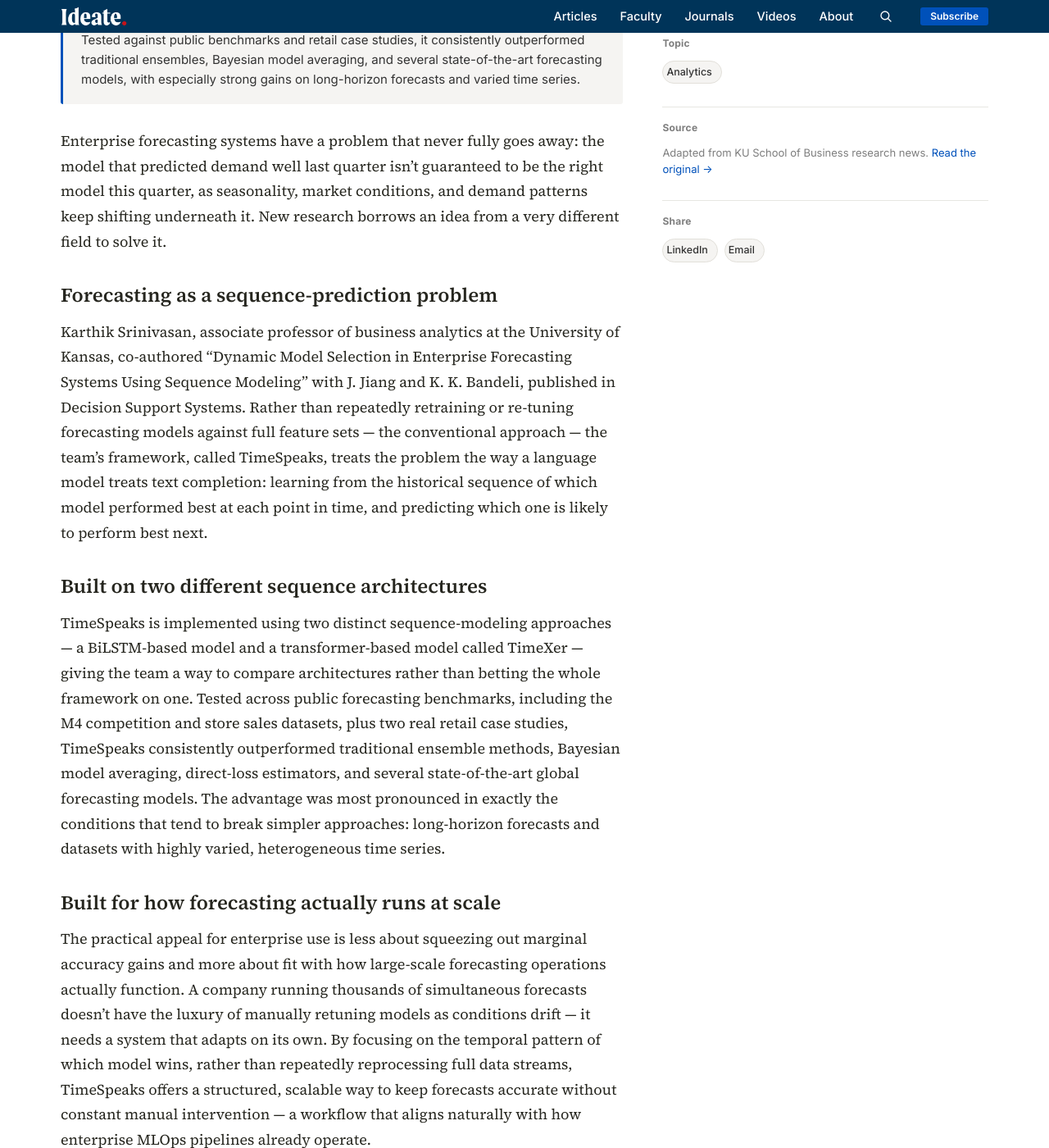
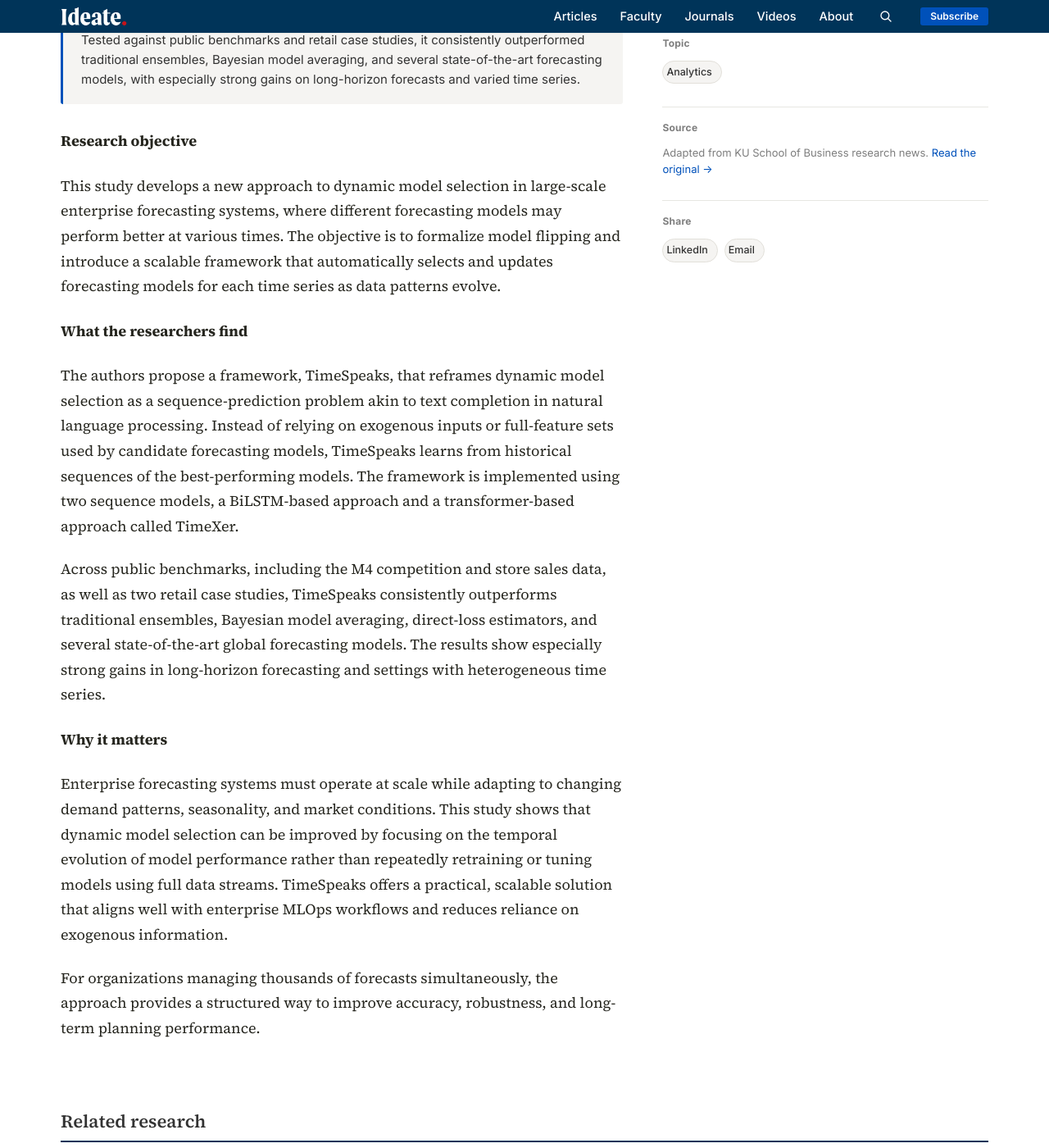
Before and after one commit to KUBschool/ideate, a Jekyll site: the page built from _articles/2025-02-24-dynamic-forecasting-model-selection.md, in a window 1280 px wide and 1400 px high, scrolled down 1034 px. Shown: the whole window at 82% size. Built offline with Jekyll 4.4.1, drawn with Linux system fonts in a browser that asks for light colours; some of the changed text lies outside the part shown.

Commit message:
Update Article “2025-02-24-dynamic-forecasting-model-selection”

```diff
--- a/_articles/2025-02-24-dynamic-forecasting-model-selection.md
+++ b/_articles/2025-02-24-dynamic-forecasting-model-selection.md
@@ -1,35 +1,40 @@
 ---
-title: "Treating sales forecasts like autocomplete: a new way to pick the right model at the right time"
-dek: "No single forecasting model stays the best choice forever as demand patterns shift. A new framework borrows a trick from text prediction to automatically hand off between models as conditions change."
+title: "Treating sales forecasts like autocomplete: a new way to pick the right
+  model at the right time"
+dek: No single forecasting model stays the best choice forever as demand
+  patterns shift. A new framework borrows a trick from text prediction to
+  automatically hand off between models as conditions change.
 topic: analytics
 faculty:
   - karthik-srinivasan
-byline: "Karthik Srinivasan"
-date: 2025-02-24
+byline: Karthik Srinivasan
+date: 2025-06-01
+image: /assets/uploads/data-forcasting.jpeg
 image_tint: steam
 featured: false
-source_url: "https://business.ku.edu/research-and-faculty/analytics-information-operations/research-insights"
-answer_box: >-
-  A new framework called TimeSpeaks reframes dynamic forecasting-model
-  selection as a sequence-prediction problem, similar to text
-  completion, learning from historical sequences of which model
-  performed best rather than retraining on full feature sets. Tested
-  against public benchmarks and retail case studies, it consistently
-  outperformed traditional ensembles, Bayesian model averaging, and
-  several state-of-the-art forecasting models, with especially strong
-  gains on long-horizon forecasts and varied time series.
+source_url: https://business.ku.edu/research-and-faculty/analytics-information-operations/research-insights
+answer_box: A new framework called TimeSpeaks reframes dynamic forecasting-model
+  selection as a sequence-prediction problem, similar to text completion,
+  learning from historical sequences of which model performed best rather than
+  retraining on full feature sets. Tested against public benchmarks and retail
+  case studies, it consistently outperformed traditional ensembles, Bayesian
+  model averaging, and several state-of-the-art forecasting models, with
+  especially strong gains on long-horizon forecasts and varied time series.
+journal: Decision Support Systems
+journal_url: https://www.sciencedirect.com/science/article/pii/S0167923625000405
 ---
+#### Research objective
 
-Enterprise forecasting systems have a problem that never fully goes away: the model that predicted demand well last quarter isn't guaranteed to be the right model this quarter, as seasonality, market conditions, and demand patterns keep shifting underneath it. New research borrows an idea from a very different field to solve it.
+This study develops a new approach to dynamic model selection in large-scale enterprise forecasting systems, where different forecasting models may perform better at various times. The objective is to formalize model flipping and introduce a scalable framework that automatically selects and updates forecasting models for each time series as data patterns evolve.
 
-## Forecasting as a sequence-prediction problem
+#### What the researchers find
 
-Karthik Srinivasan, associate professor of business analytics at the University of Kansas, co-authored "Dynamic Model Selection in Enterprise Forecasting Systems Using Sequence Modeling" with J. Jiang and K. K. Bandeli, published in Decision Support Systems. Rather than repeatedly retraining or re-tuning forecasting models against full feature sets — the conventional approach — the team's framework, called TimeSpeaks, treats the problem the way a language model treats text completion: learning from the historical sequence of which model performed best at each point in time, and predicting which one is likely to perform best next.
+The authors propose a framework, TimeSpeaks, that reframes dynamic model selection as a sequence-prediction problem akin to text completion in natural language processing. Instead of relying on exogenous inputs or full-feature sets used by candidate forecasting models, TimeSpeaks learns from historical sequences of the best-performing models. The framework is implemented using two sequence models, a BiLSTM-based approach and a transformer-based approach called TimeXer.
 
-## Built on two different sequence architectures
+Across public benchmarks, including the M4 competition and store sales data, as well as two retail case studies, TimeSpeaks consistently outperforms traditional ensembles, Bayesian model averaging, direct-loss estimators, and several state-of-the-art global forecasting models. The results show especially strong gains in long-horizon forecasting and settings with heterogeneous time series.
 
-TimeSpeaks is implemented using two distinct sequence-modeling approaches — a BiLSTM-based model and a transformer-based model called TimeXer — giving the team a way to compare architectures rather than betting the whole framework on one. Tested across public forecasting benchmarks, including the M4 competition and store sales datasets, plus two real retail case studies, TimeSpeaks consistently outperformed traditional ensemble methods, Bayesian model averaging, direct-loss estimators, and several state-of-the-art global forecasting models. The advantage was most pronounced in exactly the conditions that tend to break simpler approaches: long-horizon forecasts and datasets with highly varied, heterogeneous time series.
+#### Why it matters
 
-## Built for how forecasting actually runs at scale
+Enterprise forecasting systems must operate at scale while adapting to changing demand patterns, seasonality, and market conditions. This study shows that dynamic model selection can be improved by focusing on the temporal evolution of model performance rather than repeatedly retraining or tuning models using full data streams. TimeSpeaks offers a practical, scalable solution that aligns well with enterprise MLOps workflows and reduces reliance on exogenous information.
 
-The practical appeal for enterprise use is less about squeezing out marginal accuracy gains and more about fit with how large-scale forecasting operations actually function. A company running thousands of simultaneous forecasts doesn't have the luxury of manually retuning models as conditions drift — it needs a system that adapts on its own. By focusing on the temporal pattern of which model wins, rather than repeatedly reprocessing full data streams, TimeSpeaks offers a structured, scalable way to keep forecasts accurate without constant manual intervention — a workflow that aligns naturally with how enterprise MLOps pipelines already operate.
+For organizations managing thousands of forecasts simultaneously, the approach provides a structured way to improve accuracy, robustness, and long-term planning performance.
```
Also changed, not shown: assets/uploads/data-forcasting.jpeg (added).
